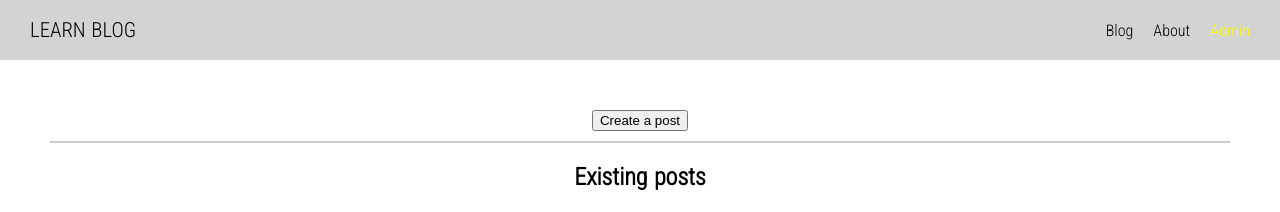
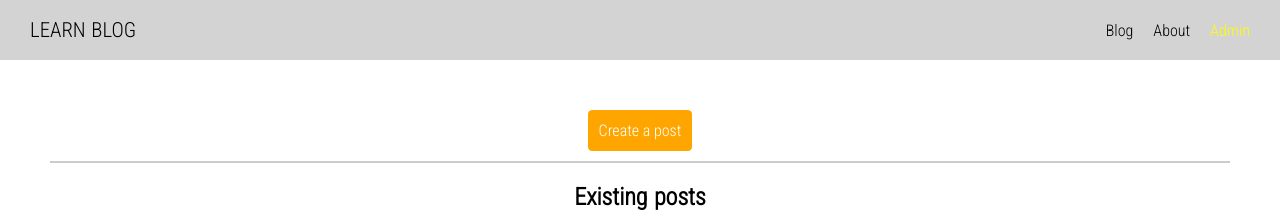
Before and after one commit to LisaIndraputri/learn-nuxt-app, a Nuxt app: page /admin in a window 1280 px wide. Shown: the top 212 px of the page. Built offline with nearby package versions, Linux system fonts and the light colour scheme.

Commit message:
adding appButton to admin page

```diff
--- a/pages/admin/index.vue
+++ b/pages/admin/index.vue
@@ -1,7 +1,7 @@
 <template>
   <div class="wrapper-admin">
     <section class="new-post">
-      <button @click="goToCreatePost">Create a post</button>
+      <AppButton type="button" @click="goToCreatePost">Create a post</AppButton>
     </section>
     <section class="existing-post">
       <h1>Existing posts</h1>
@@ -12,9 +12,11 @@
 
 <script>
 import postList from '@/components/posts/postList'
+import AppButton from '@/components/uiComp/AppButton'
 export default {
   components: {
     postList,
+    AppButton
   },
   data () {
     return {
```
